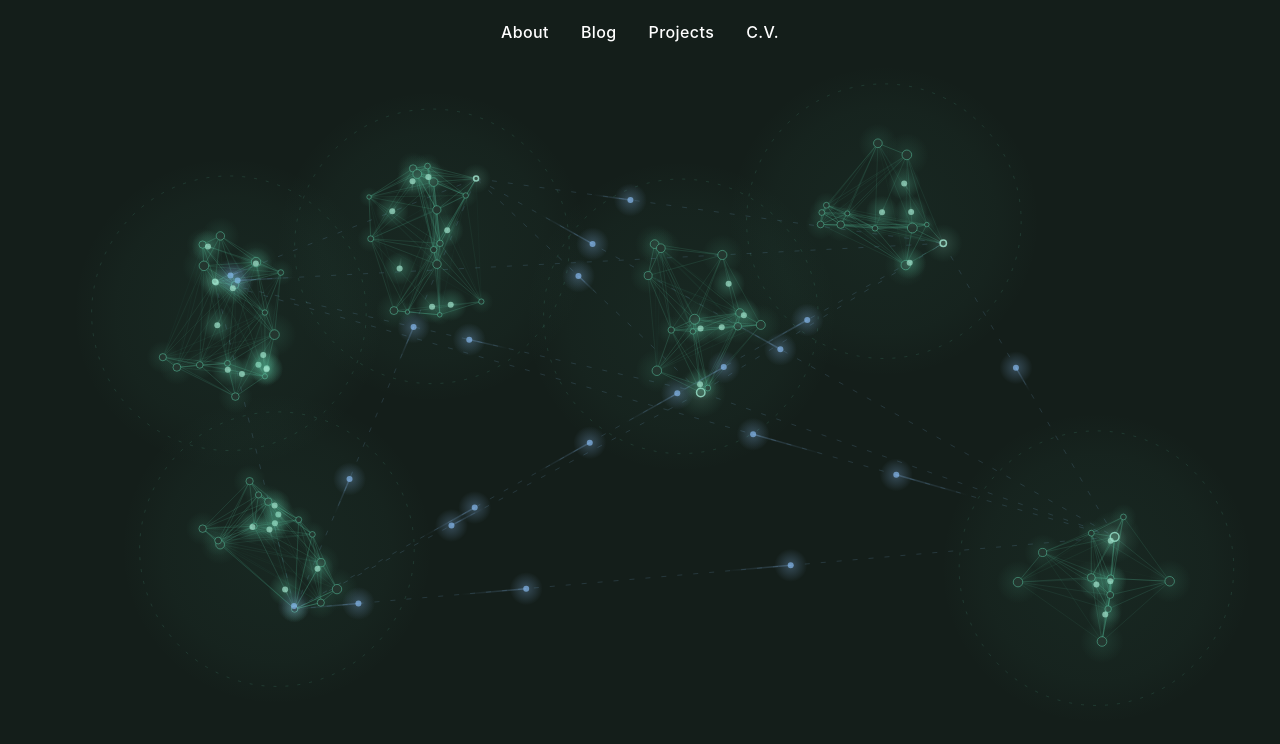
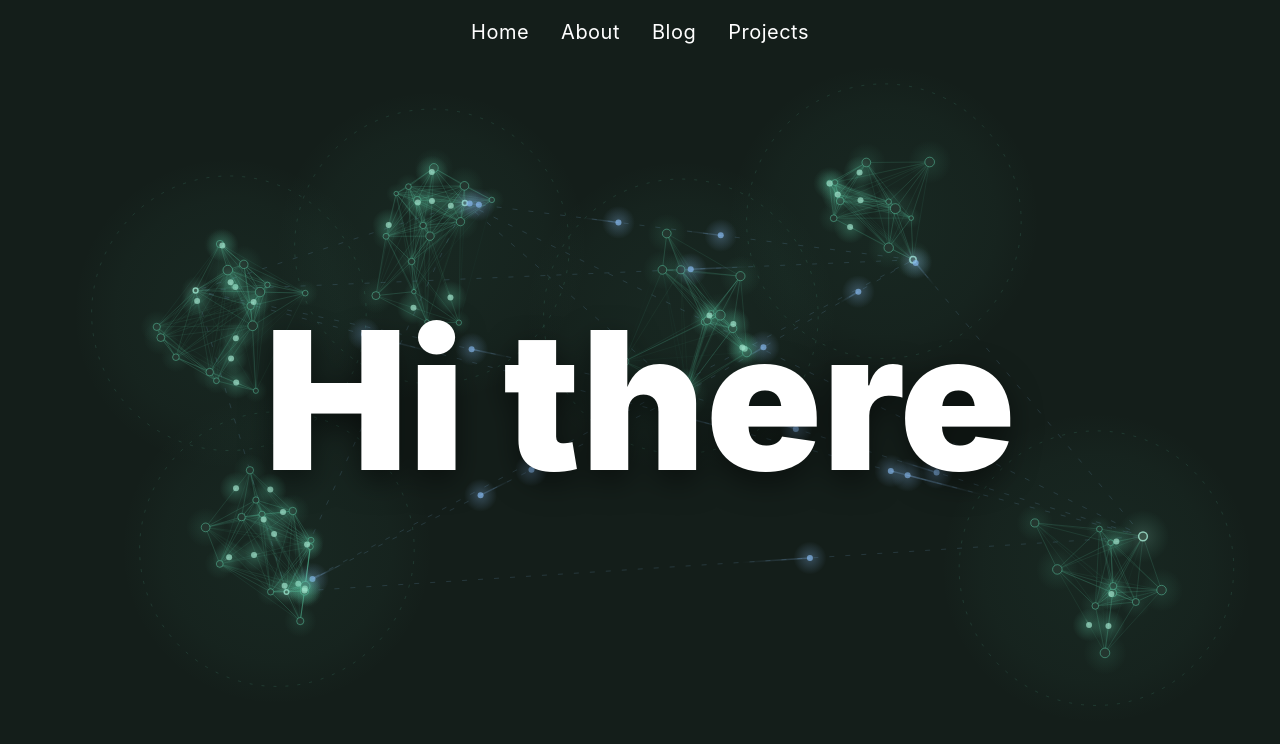
Before and after one commit to DrSqua/portfolio-app, a SvelteKit app: page / in a window 1280 px wide. Shown: the top 744 px of the page. Built offline with nearby package versions, Linux system fonts and the light colour scheme.

Commit message:
More structure added

```diff
--- a/eslint.config.js
+++ b/eslint.config.js
@@ -22,7 +22,9 @@ export default defineConfig(
 		rules: {
 			// typescript-eslint strongly recommend that you do not use the no-undef lint rule on TypeScript projects.
 			// see: https://typescript-eslint.io/troubleshooting/faqs/eslint/#i-get-errors-from-the-no-undef-rule-about-global-variables-not-being-defined-even-though-there-are-no-typescript-errors
-			'no-undef': 'off'
+			'no-undef': 'off',
+			// annoying rule where href= was giving error
+			'svelte/no-navigation-without-resolve': 'off'
 		}
 	},
 	{
--- a/src/lib/components/layout/header.svelte
+++ b/src/lib/components/layout/header.svelte
@@ -1,12 +1,8 @@
 <script lang="ts">
-	// We use Svelte 5 props to configure the layout behavior
-	// If true, the nav floats over the page. If false, it pushes content down.
 	let { isOverlay = false } = $props();
-
 	let mobileMenuOpen = $state(false);
 </script>
 
-<!-- NAVIGATION -->
 <nav class="w-full z-50 {isOverlay ? 'fixed top-0 left-0 bg-transparent' : 'relative bg-surface border-b border-surface-variant'}">
 	<div class="max-w-7xl mx-auto px-4 sm:px-6 lg:px-8">
 		<div class="flex items-center justify-between h-16">
@@ -34,10 +30,10 @@
 
 			<!-- Desktop Menu -->
 			<div class="hidden sm:flex flex-1 desktop-navbar">
+				<a href="/" class="nav-item" role="menuitem">Home</a>
 				<a href="/about" class="nav-item" role="menuitem">About</a>
 				<a href="/blog" class="nav-item" role="menuitem">Blog</a>
 				<a href="/projects" class="nav-item" role="menuitem">Projects</a>
-				<a href="/cv" class="nav-item" role="menuitem">C.V.</a>
 			</div>
 
 		</div>
@@ -51,7 +47,6 @@
 				<a href="/about" class="mobile-nav-item" role="menuitem">About</a>
 				<a href="/blog" class="mobile-nav-item" role="menuitem">Blog</a>
 				<a href="/projects" class="mobile-nav-item" role="menuitem">Projects</a>
-				<a href="/cv" class="mobile-nav-item" role="menuitem">C.V.</a>
 			</div>
 		</div>
 	{/if}
@@ -65,7 +60,7 @@
       @apply flex-row items-center justify-center gap-8;
 
       .nav-item {
-        @apply text-white font-medium tracking-wide transition-all duration-300;
+        @apply text-white text-xl tracking-wide transition-all duration-100;
 
         &:hover {
           @apply text-primary;
--- a/src/routes/+layout.svelte
+++ b/src/routes/+layout.svelte
@@ -1,8 +1,5 @@
 <script lang="ts">
 	import Footer from '$lib/components/layout/footer.svelte';
-	import Header from '$lib/components/layout/header.svelte';
-
-
 	import './layout.css';
 	import favicon from '$lib/assets/favicon.svg';
 
--- a/src/routes/+page.svelte
+++ b/src/routes/+page.svelte
@@ -3,25 +3,64 @@
 	import Header from '$lib/components/layout/header.svelte';
 </script>
 
+<!-- The background is now isolated and fixed to the viewport -->
+<div class="fixed-background">
+	<DistributedSystemsBackground />
+</div>
 
-<Header isOverlay='true' ></Header>
-<div class="hero">
-	<DistributedSystemsBackground />
-	<div class="content">
-		<!-- your hero content here -->
-	</div>
+<!-- All your page content goes here and scrolls naturally over the background -->
+<div class="scrollable-content">
+	<Header isOverlay={true} />
+
+	<main class="hero">
+		<div class="content">
+			<h1 class="giant-greeting">Hi there</h1>
+		</div>
+	</main>
+
+	<!-- Future content sections can go here -->
 </div>
 
 <style>
-    .hero {
-        position: relative;
+    .fixed-background {
+        position: fixed;
+        top: 0;
+        left: 0;
         width: 100%;
         height: 100vh;
         background: #080d14;
-        overflow: hidden;
+        z-index: -1;
     }
-    .content {
+
+    /* Ensure content container allows natural scrolling */
+    .scrollable-content {
         position: relative;
         z-index: 1;
     }
+
+    .hero {
+        width: 100%;
+        min-height: 100vh; /* min-height is safer than fixed height for accessibility */
+        display: flex;
+        align-items: center;
+        justify-content: center;
+    }
+
+    .giant-greeting {
+        font-size: 12rem;
+        font-weight: 900;
+        margin: 0;
+        color: #ffffff;
+        line-height: 1;
+
+        /* Subtle text shadow so it pops off the complex background :) */
+        text-shadow: 0 10px 30px rgba(0, 0, 0, 0.5);
+    }
+
+    /* Responsive adjustment for mobile screens */
+    @media (max-width: 768px) {
+        .giant-greeting {
+            font-size: 8rem;
+        }
+    }
 </style>
--- /dev/null
+++ b/src/routes/about/+page.svelte
@@ -0,0 +1,7 @@
+<script>
+	import Header from '$lib/components/layout/header.svelte';
+</script>
+
+<header>
+	<Header></Header>
+</header>
--- /dev/null
+++ b/src/routes/blog/+layout.svelte
@@ -0,0 +1,80 @@
+<script lang="ts">
+	import Header from '$lib/components/layout/header.svelte';
+
+	let { children } = $props();
+
+	// It's generally best to default to false (mobile-first) for the initial server render,
+	let innerWidth = $state(0);
+	// However, when we then detect we're on a wide screen we can open the sidenav
+	let sidebar = $derived(innerWidth >= 1024);
+</script>
+
+<svelte:window bind:innerWidth />
+
+<header>
+	<Header />
+</header>
+
+<div class="p-0 lg:p-2 h-full">
+	<div class="flex flex-col md:flex-row h-full">
+		<aside class={`shrink-0 transition-all duration-300
+        ${sidebar ? 'w-full md:w-1/5 lg:w-1/6' : 'w-full md:w-10'}`}>
+
+			<!-- Mobile toggle (visible only on mobile) -->
+			<div class="flex items-center justify-end px-4 py-2 md:hidden">
+				<button onclick={() => sidebar = !sidebar} aria-label="toggle-menu ml-auto">
+					{#if sidebar}
+						<svg class="h-6 w-6" fill="none" viewBox="0 0 24 24" stroke-width="1.5" stroke="currentColor">
+							<path stroke-linecap="round" stroke-linejoin="round" d="M6 18L18 6M6 6l12 12" />
+						</svg>
+					{:else}
+						<svg class="h-6 w-6" fill="none" viewBox="0 0 24 24" stroke-width="1.5" stroke="currentColor">
+							<path stroke-linecap="round" stroke-linejoin="round" d="M3.75 6.75h16.5M3.75 12h16.5m-16.5 5.25h16.5" />
+						</svg>
+					{/if}
+				</button>
+			</div>
+
+			<!-- Desktop open button (only when closed) -->
+			{#if !sidebar}
+				<button onclick={() => sidebar = !sidebar} aria-label="toggle-menu"
+								class="hidden md:flex items-center justify-center w-10 h-10 mt-4">
+					<svg class="h-6 w-6" fill="none" viewBox="0 0 24 24" stroke-width="1.5" stroke="currentColor">
+						<path stroke-linecap="round" stroke-linejoin="round" d="M3.75 6.75h16.5M3.75 12h16.5m-16.5 5.25h16.5" />
+					</svg>
+				</button>
+			{/if}
+
+			<!-- Nav: vertical collapse on mobile, horizontal on desktop -->
+			<nav class={`vertical-nav vertical-nav-transparent overflow-hidden transition-all duration-300
+          ${sidebar
+            ? 'max-h-[1000px] opacity-100 px-4 py-6 md:max-h-none'
+            : 'max-h-0 opacity-0 md:max-h-none md:opacity-0 md:w-0 md:px-0'
+          }`}>
+				<div>
+					<a class="font-semibold" href="/blog">Technology</a>
+					<hr class="h-px bg-blue-900 border-0 dark:bg-blue-950">
+					<a href="/what's%20the%20delay">"What's the delay?" - Slow database queries, a rite of passage.</a>
+				</div>
+
+				<div>
+					<a class="font-semibold" href="/blog/trenchy">Trenchy</a>
+					<hr class="h-px bg-blue-900 border-0 dark:bg-blue-950">
+					<a href="/blog/pseudo%20random%20trenchline%20generation">Pseudo Random Trenchline generation</a>
+				</div>
+
+				<!-- Desktop close button (inside nav, only on desktop) -->
+				<button class="button hidden md:flex mt-4" onclick={() => sidebar = !sidebar}>
+					<span>close</span>
+					<svg class="h-6 w-6" fill="none" viewBox="0 0 24 24" stroke-width="1.5" stroke="currentColor">
+						<path stroke-linecap="round" stroke-linejoin="round" d="M6 18L18 6M6 6l12 12" />
+					</svg>
+				</button>
+			</nav>
+		</aside>
+
+		<main class="flex-1 min-w-0 md:mr-4">
+			{@render children()}
+		</main>
+	</div>
+</div>
--- /dev/null
+++ b/src/routes/projects/+layout.svelte
@@ -0,0 +1,7 @@
+<script>
+import Header from '$lib/components/layout/header.svelte';
+</script>
+
+<header>
+	<Header></Header>
+</header>
```
Also changed, not shown: src/routes/blog/+page.svelte (added), src/routes/projects/+page.svelte (added).
